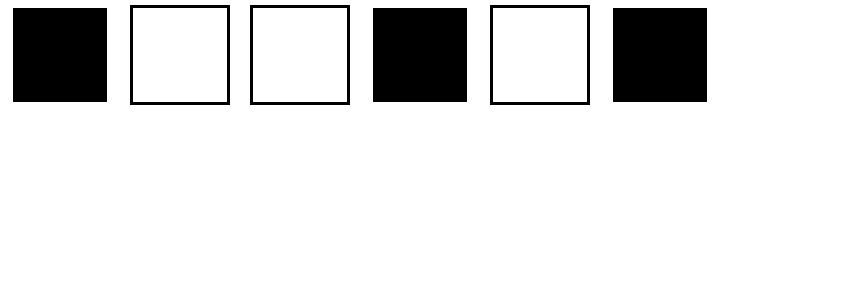
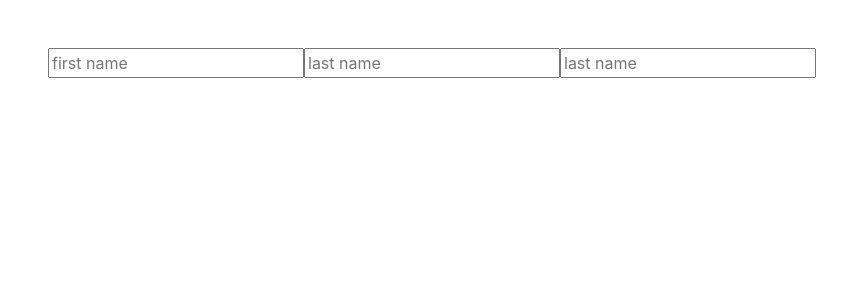
Before and after one commit to Gbangbolaoluwagbemiga/React-fundamental, a React (Create React App) app: page / in a window 1280 px wide. Shown: the top 300 px of the page, without its empty margins (0-866 px from the left). Built offline with nearby package versions, Linux system fonts and the light colour scheme.

Commit message:
streak continues

```diff
--- a/src/index.js
+++ b/src/index.js
@@ -60,13 +60,13 @@ function PropsCol() {
   );
 }
 
-const root = ReactDOM.createRoot(document.getElementById('root'));
-root.render(
-  <>
-    {/* <div>{alert(`click on the boxes to see the magic`)}</div> */}
-    <PropsCol />
-  </>
-);
+// const root = ReactDOM.createRoot(document.getElementById('root'));
+// root.render(
+<>
+  {/* <div>{alert(`click on the boxes to see the magic`)}</div> */}
+  <PropsCol />
+</>;
+// );
 // root.render(<PropsState />);
 // root.render(<Header />);
 
@@ -247,8 +247,42 @@ function StatePractice() {
 
 
 }
-const root = ReactDOM.createRoot(document.getElementById('root'));
-root.render(<StatePractice />);
 
 
   */
+//  practicing advanced forms
+function Forms() {
+  const [forms, setForms] = useState({firstName: '', lastName: ''});
+
+  console.log(forms);
+  function handleForm(e) {
+    setForms(prev => {
+      return {...prev, [e.target.name]: e.target.value};
+    });
+  }
+
+  return (
+    <form className="m-5">
+      <input
+        type="text"
+        placeholder="first name"
+        name="firstName"
+        onChange={handleForm}
+      />
+      <input
+        type="text"
+        placeholder="last name"
+        name="lastName"
+        onChange={handleForm}
+      />
+      <input
+        type="text"
+        placeholder="last name"
+        name="lastName"
+        onChange={handleForm}
+      />
+    </form>
+  );
+}
+const root = ReactDOM.createRoot(document.getElementById('root'));
+root.render(<Forms />);
```
